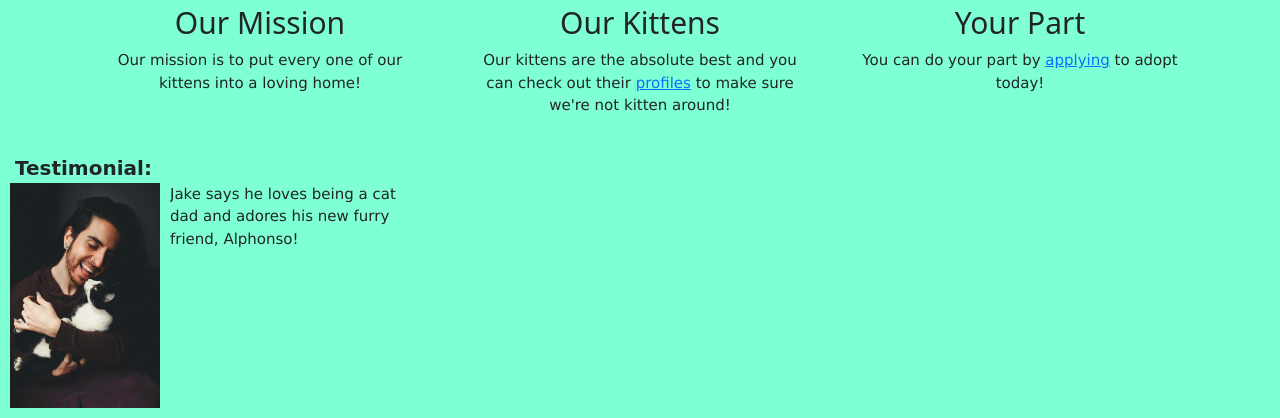
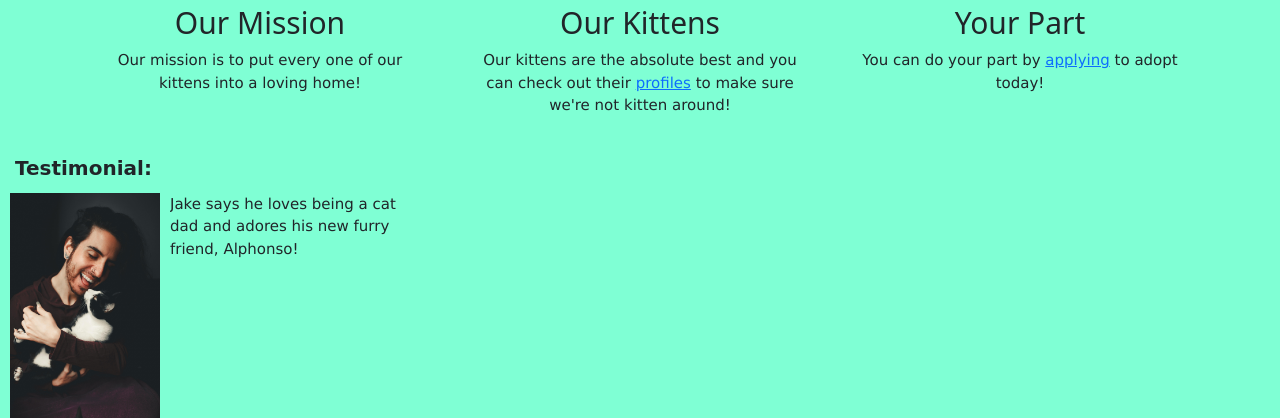
Before and after one commit to mstyles1/Project1, a plain HTML site: page index.html in a window 1280 px wide. Shown: the part 1107-1525 px from the top of the page. Drawn offline with nearby package versions, Linux system fonts and the light colour scheme.

Commit message:
Readme Updated with improvements

```diff
--- a/style.css
+++ b/style.css
@@ -63,7 +63,6 @@ h7 {
     font-family: cursive;
     font-weight: 600;
     font-size: 20px;
-    padding-top: 20px;
     padding-bottom: 15px;
     padding-left: 15px;
 }
@@ -113,6 +112,7 @@ p {
 
 .container4 {
     padding-left: 10px;
+    padding-top:10px;
     align-items: left;
     width: 400px;
     img {
```
Also changed, not shown: apply.html (+1 -3 lines).
